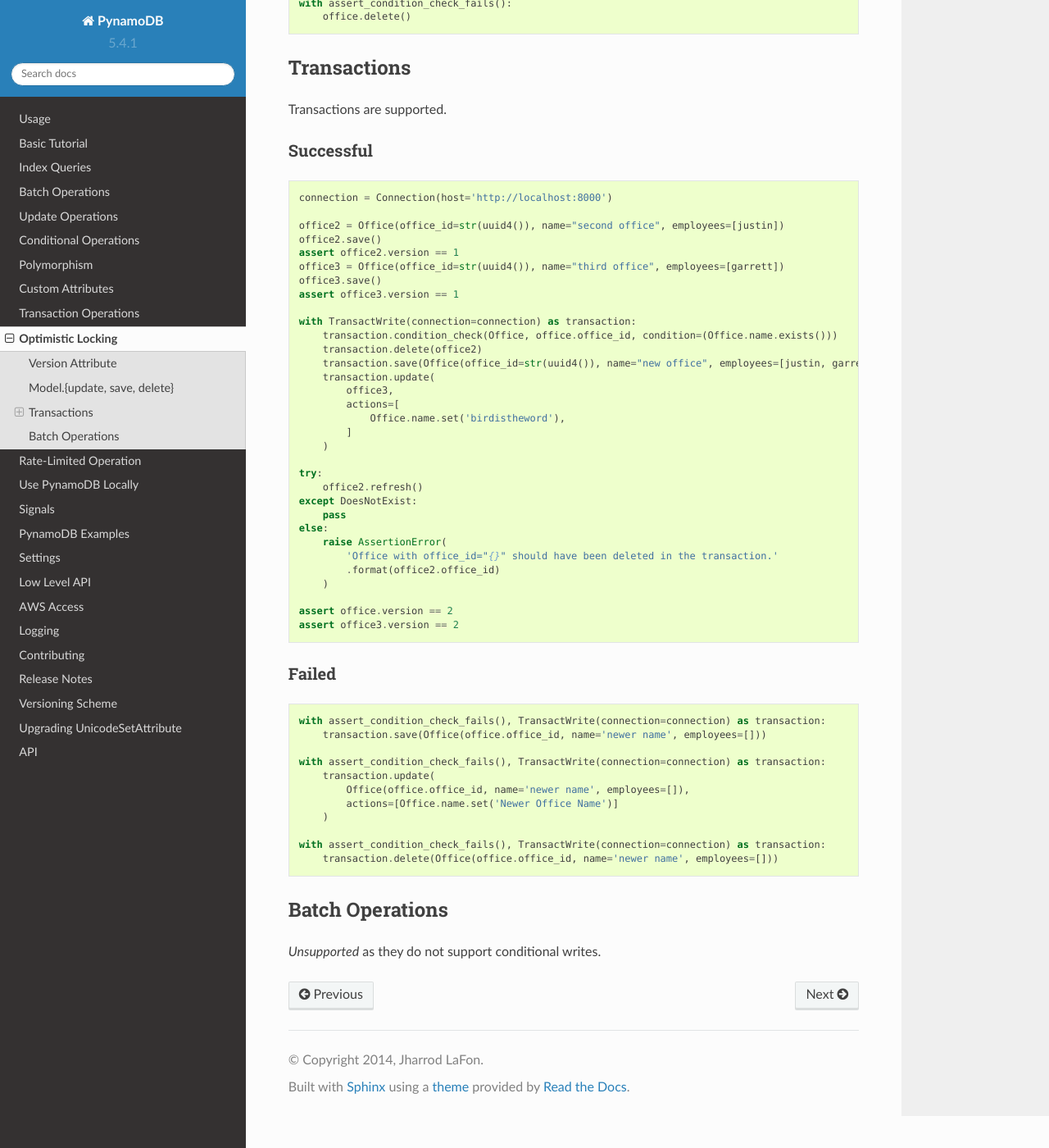
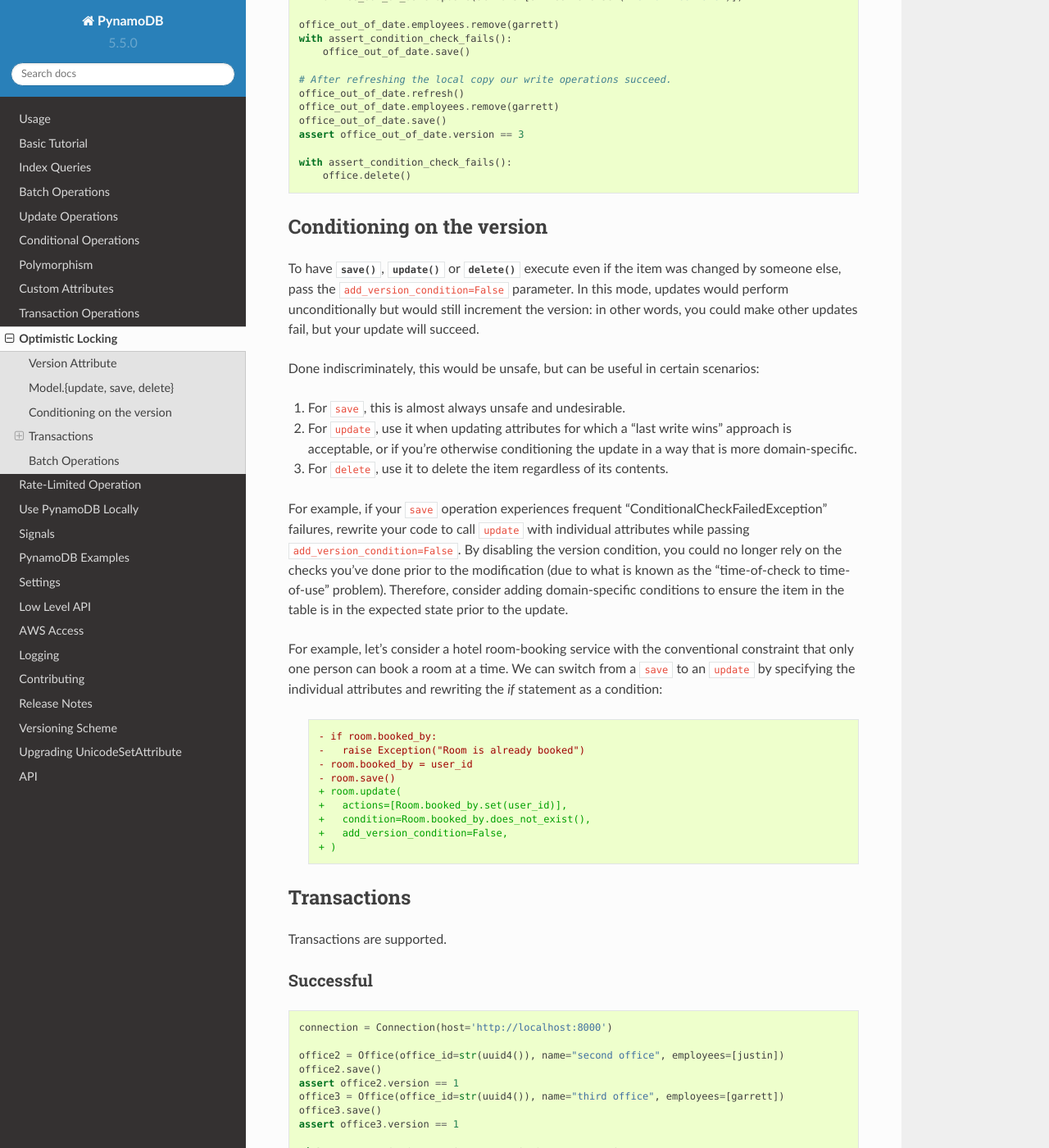
Before and after one commit to pynamodb/PynamoDB, a Sphinx documentation site: the page built from docs/optimistic_locking.rst, in a window 1280 px wide and 1400 px high, scrolled down 2159 px. Shown: the whole window at 82% size. Built offline with Sphinx 7.4.7 and the Read the Docs theme 2.0.0, drawn with Linux system fonts in a browser that asks for light colours; some of the changed text lies outside the part shown.

Commit message:
Add 'add_version_condition' arg (#1172)
Add a flag for controlling whether `Model.save`, `Model.update` and `Model.delete` add a condition that the persisted version is the same as the in-memory one, defaulting to `True` (the "safe" behavior)

```diff
--- a/docs/optimistic_locking.rst
+++ b/docs/optimistic_locking.rst
@@ -18,7 +20,16 @@ See also:
 Version Attribute
 -----------------
 
-To enable optimistic locking for a table simply add a ``VersionAttribute`` to your model definition.
+To enable optimistic locking for a table, add a ``VersionAttribute`` to your model definition. The presence of this
+attribute will change the model's behaviors:
+
+* :meth:`~pynamodb.models.Model.save` and :meth:`~pynamodb.models.Model.update` would increment the version attribute
+  every time the model is persisted. This allows concurrent updates not to overwrite each other, at the expense
+  of the latter update failing.
+* :meth:`~pynamodb.models.Model.save`, :meth:`~pynamodb.models.Model.update`
+  and :meth:`~pynamodb.models.Model.delete` would fail if they are the "latter update" (by adding to the update's
+  :ref:`conditions <conditional_operations>`). This behavior is optional since sometimes a more granular approach
+  can be desired (see :ref:`optimistic_locking_version_condition`).
 
 .. code-block:: python
 
@@ -86,7 +97,7 @@ These operations will fail if the local object is out-of-date.
       except TransactWriteError as e:
           assert isinstance(e.cause, ClientError)
           assert e.cause_response_code == "TransactionCanceledException"
-          assert "ConditionalCheckFailed" in e.cause_response_message
+          assert any(r.code == "ConditionalCheckFailed" for r in e.cancellation_reasons)
       else:
           raise AssertionError("The version attribute conditional check should have failed.")
 
@@ -106,6 +117,46 @@ These operations will fail if the local object is out-of-date.
 
   with assert_condition_check_fails():
       office.delete()
+
+
+.. _optimistic_locking_version_condition:
+
+Conditioning on the version
+---------------------------
+
+To have :meth:`~pynamodb.models.Model.save`, :meth:`~pynamodb.models.Model.update` or  :meth:`~pynamodb.models.Model.delete`
+execute even if the item was changed by someone else, pass the ``add_version_condition=False`` parameter.
+In this mode, updates would perform unconditionally but would still increment the version:
+in other words, you could make other updates fail, but your update will succeed.
+
+Done indiscriminately, this would be unsafe, but can be useful in certain scenarios:
+
+#. For ``save``, this is almost always unsafe and undesirable.
+#. For ``update``, use it when updating attributes for which a "last write wins" approach is acceptable,
+   or if you're otherwise conditioning the update in a way that is more domain-specific.
+#. For ``delete``, use it to delete the item regardless of its contents.
+
+For example, if your ``save`` operation experiences frequent "ConditionalCheckFailedException" failures,
+rewrite your code to call ``update`` with individual attributes while passing :code:`add_version_condition=False`.
+By disabling the version condition, you could no longer rely on the checks you've done prior to the modification (due to
+what is known as the "time-of-check to time-of-use" problem). Therefore, consider adding domain-specific conditions
+to ensure the item in the table is in the expected state prior to the update.
+
+For example, let's consider a hotel room-booking service with the conventional constraint that only one person
+can book a room at a time. We can switch from a ``save`` to an ``update`` by specifying the individual attributes
+and rewriting the `if` statement as a condition:
+
+    .. code-block:: diff
+
+        - if room.booked_by:
+        -   raise Exception("Room is already booked")
+        - room.booked_by = user_id
+        - room.save()
+        + room.update(
+        +   actions=[Room.booked_by.set(user_id)],
+        +   condition=Room.booked_by.does_not_exist(),
+        +   add_version_condition=False,
+        + )
 
 Transactions
 ------------
--- a/docs/release_notes.rst
+++ b/docs/release_notes.rst
@@ -2,6 +2,12 @@
 
 Release Notes
 =============
+
+v5.5.0
+----------
+* :meth:`~pynamodb.models.Model.save`, :meth:`~pynamodb.models.Model.update`, :meth:`~pynamodb.models.Model.delete_item`,
+  and :meth:`~pynamodb.models.Model.delete` now accept a ``add_version_condition`` parameter.
+  See :ref:`optimistic_locking_version_condition` for more details.
 
 v5.4.1
 ----------
--- a/pynamodb/__init__.py
+++ b/pynamodb/__init__.py
@@ -7,4 +7,4 @@ A simple abstraction over DynamoDB
 """
 __author__ = 'Jharrod LaFon'
 __license__ = 'MIT'
-__version__ = '5.4.1'
+__version__ = '5.5.0'
```
Also changed, not shown: other parts of docs/optimistic_locking.rst (+2 -0 lines), 5 other files.
